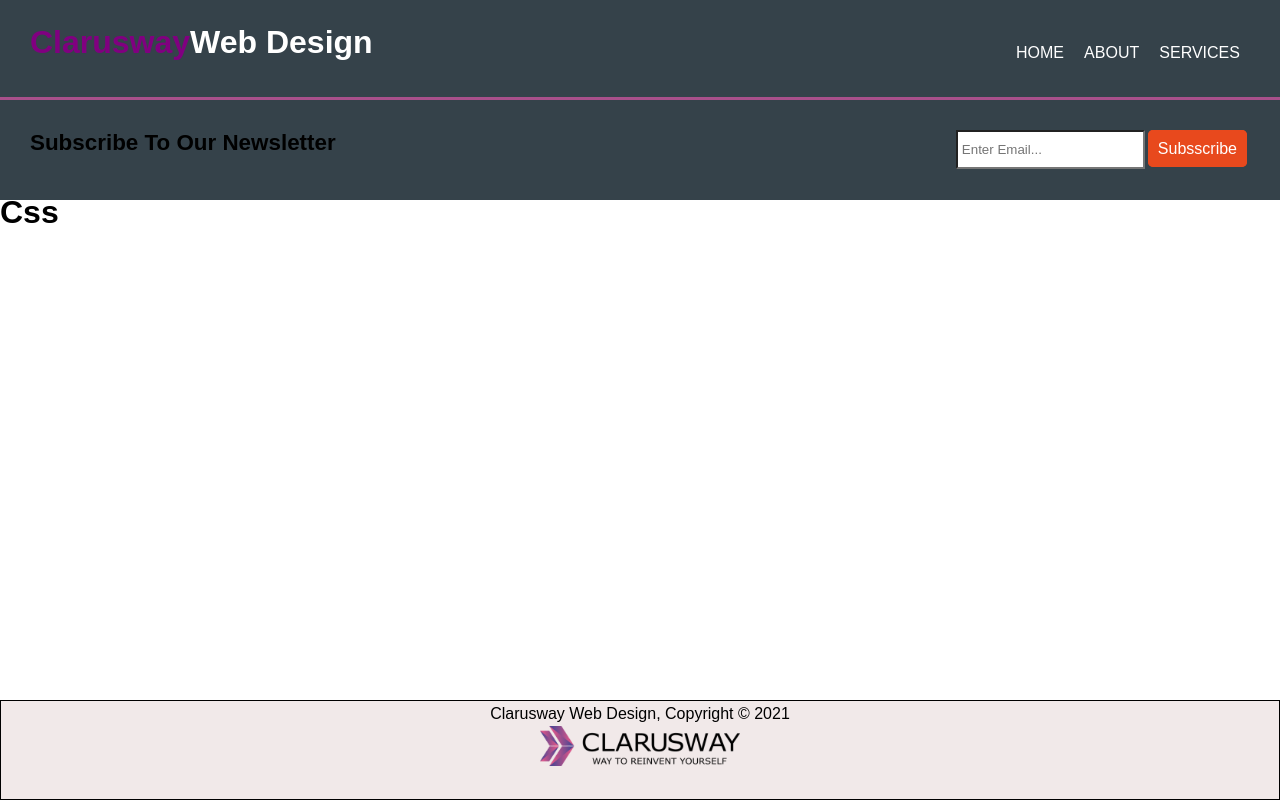
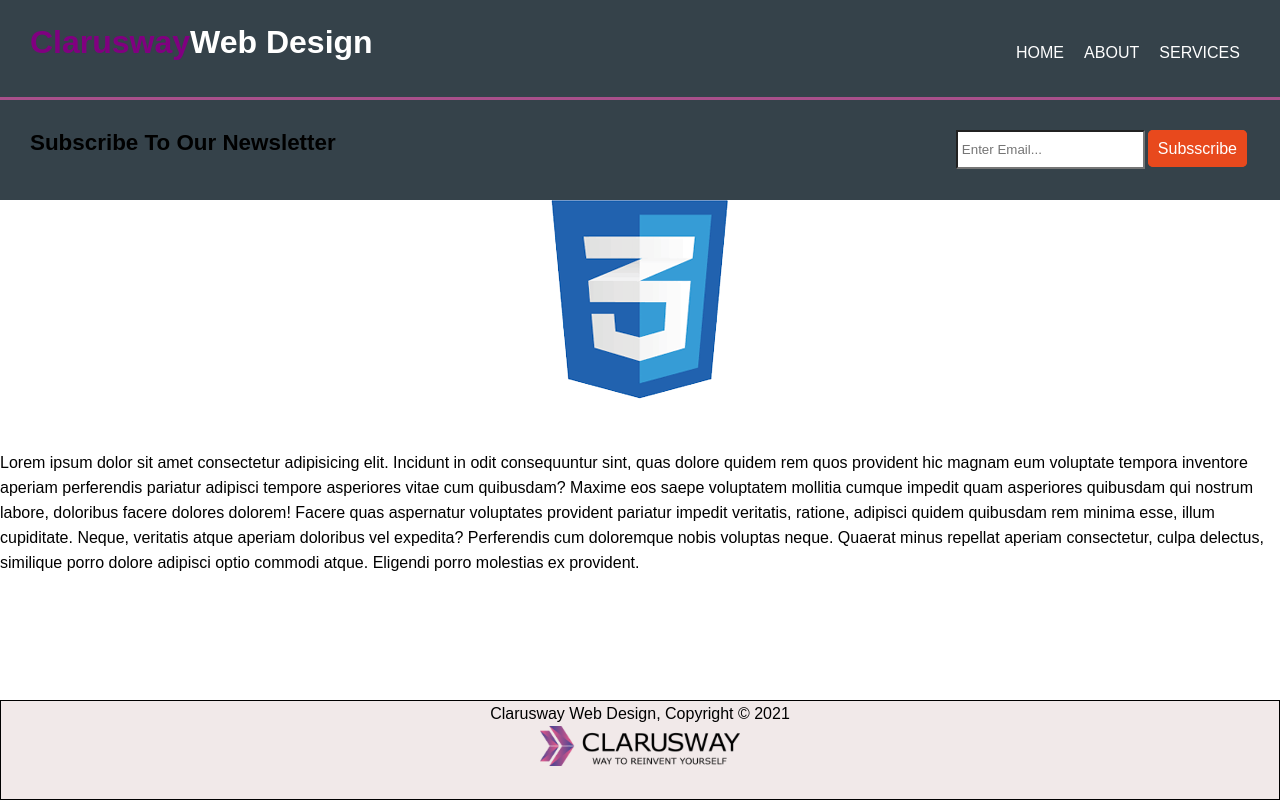
Before and after one commit to szrbrhm/react-clarusway-website, a React (Create React App) app: page /css in a window 1280 px wide. Built offline with nearby package versions, Linux system fonts and the light colour scheme.

Commit message:
add html css

```diff
--- a/src/App.css
+++ b/src/App.css
@@ -124,3 +124,16 @@ input{
   margin: 3px;
   border-radius: 5px;
 }
+
+.html{
+  align-items: center;
+  display: flex;
+  flex-direction: column;
+  justify-content: center;
+}
+
+.html-text{
+  text-align: start;
+  margin-top: 50px;
+
+}
--- a/src/components/Subcrise.js
+++ b/src/components/Subcrise.js
@@ -9,7 +9,7 @@ const Subcrise = () => {
         </div>
         <div className="input">
             <input id="email" type="email" placeholder="Enter Email..."/>
-            <a id="subscrb" href="">Subsscribe</a>
+            <a id="subscrb">Subsscribe</a>
 
         </div>
         </div>
--- a/src/pages/Css.js
+++ b/src/pages/Css.js
@@ -1,9 +1,13 @@
 import React from 'react'
+import LogoCss from '../images/logo_css.png'
 
 const Css = () => {
     return (
         <div>
-            <h1>Css</h1>
+            <div className="html">
+            <img src={LogoCss} alt="html" />
+            <p className="html-text">Lorem ipsum dolor sit amet consectetur adipisicing elit. Incidunt in odit consequuntur sint, quas dolore quidem rem quos provident hic magnam eum voluptate tempora inventore aperiam perferendis pariatur adipisci tempore asperiores vitae cum quibusdam? Maxime eos saepe voluptatem mollitia cumque impedit quam asperiores quibusdam qui nostrum labore, doloribus facere dolores dolorem! Facere quas aspernatur voluptates provident pariatur impedit veritatis, ratione, adipisci quidem quibusdam rem minima esse, illum cupiditate. Neque, veritatis atque aperiam doloribus vel expedita? Perferendis cum doloremque nobis voluptas neque. Quaerat minus repellat aperiam consectetur, culpa delectus, similique porro dolore adipisci optio commodi atque. Eligendi porro molestias ex provident.</p>
+        </div>
         </div>
     )
 }
--- a/src/pages/Html.js
+++ b/src/pages/Html.js
@@ -0,0 +1,13 @@
+import React from 'react';
+import LogoHtml from '../images/logo_html.png'
+
+const Html = () => {
+    return (
+        <div className="html">
+            <img src={LogoHtml} alt="html"  />
+            <p className="html-text">Lorem ipsum dolor sit amet consectetur adipisicing elit. Incidunt in odit consequuntur sint, quas dolore quidem rem quos provident hic magnam eum voluptate tempora inventore aperiam perferendis pariatur adipisci tempore asperiores vitae cum quibusdam? Maxime eos saepe voluptatem mollitia cumque impedit quam asperiores quibusdam qui nostrum labore, doloribus facere dolores dolorem! Facere quas aspernatur voluptates provident pariatur impedit veritatis, ratione, adipisci quidem quibusdam rem minima esse, illum cupiditate. Neque, veritatis atque aperiam doloribus vel expedita? Perferendis cum doloremque nobis voluptas neque. Quaerat minus repellat aperiam consectetur, culpa delectus, similique porro dolore adipisci optio commodi atque. Eligendi porro molestias ex provident.</p>
+        </div>
+    )
+}
+
+export default Html
--- a/src/pages/Logo.js
+++ b/src/pages/Logo.js
@@ -0,0 +1,13 @@
+import React from 'react'
+import LogoGraphic from '../images/logo_brush.png'
+
+const Logo = () => {
+    return (
+        <div className="html">
+            <img src={LogoGraphic} alt="html"  />
+            <p className="html-text">Lorem ipsum dolor sit amet consectetur adipisicing elit. Incidunt in odit consequuntur sint, quas dolore quidem rem quos provident hic magnam eum voluptate tempora inventore aperiam perferendis pariatur adipisci tempore asperiores vitae cum quibusdam? Maxime eos saepe voluptatem mollitia cumque impedit quam asperiores quibusdam qui nostrum labore, doloribus facere dolores dolorem! Facere quas aspernatur voluptates provident pariatur impedit veritatis, ratione, adipisci quidem quibusdam rem minima esse, illum cupiditate. Neque, veritatis atque aperiam doloribus vel expedita? Perferendis cum doloremque nobis voluptas neque. Quaerat minus repellat aperiam consectetur, culpa delectus, similique porro dolore adipisci optio commodi atque. Eligendi porro molestias ex provident.</p>
+        </div>
+    )
+}
+
+export default Logo
```
